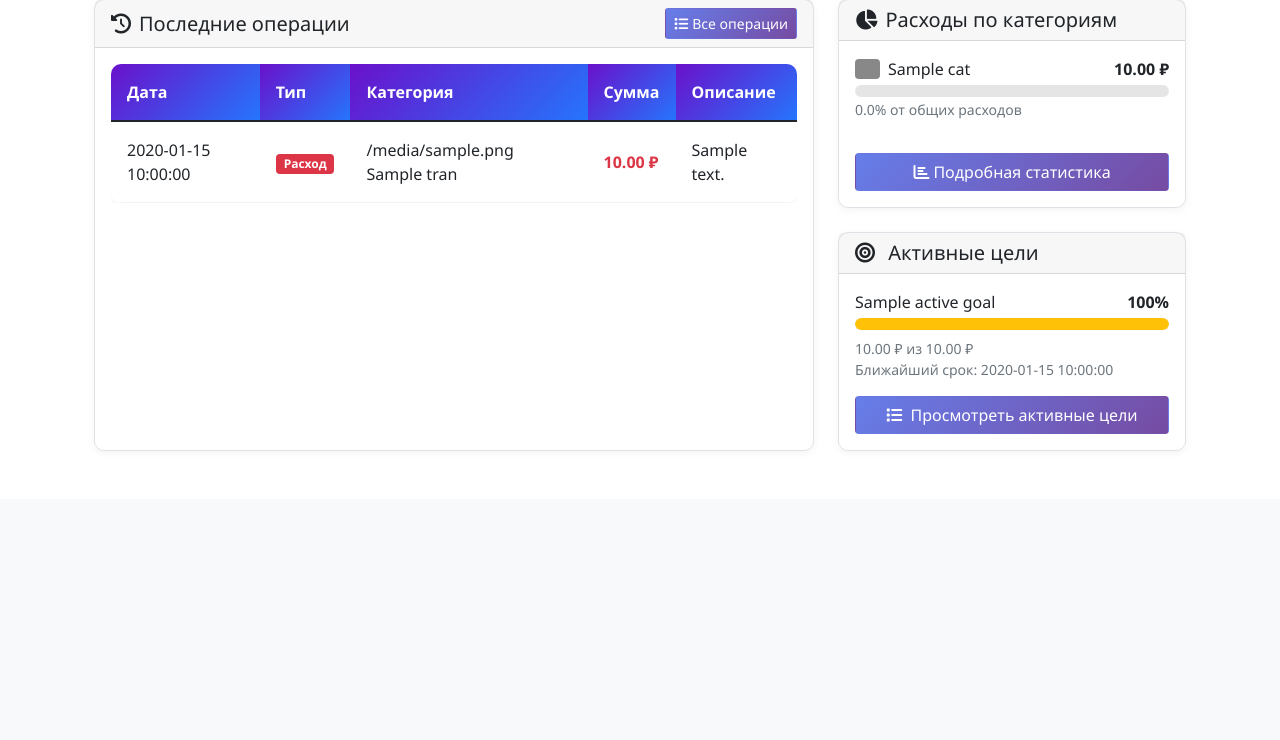
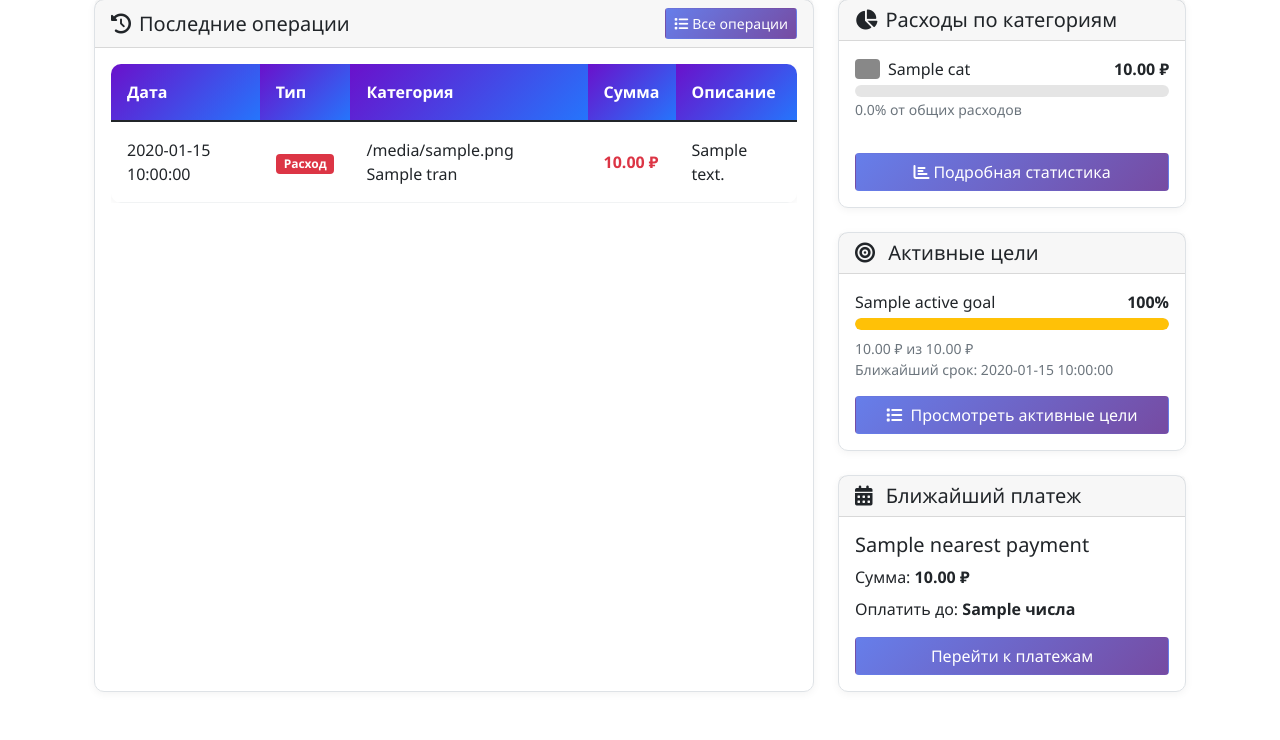
Before and after one commit to Alexander6996/home-budget, a Flask app: template templates/index.html in a window 1280 px wide. Shown: the part 863-1603 px from the top of the page. Before the commit the page ends 1314 px from the top, so only its background shows below. Run offline with Flask 3, Linux system fonts and the light colour scheme; the template is opened without the code that fills it: most values are stand-ins (such as "Sample title", 1, 10 or a date in 2020).

Commit message:
добавлены улучшения ежемесячных платежей

```diff
--- a/templates/index.html
+++ b/templates/index.html
@@ -432,6 +432,47 @@
                 </div>
 
             </div>
+
+            <!-- Ближайший ежемесячный платеж -->
+            <div class="card mt-4">
+                <div class="card-header">
+                    <h5 class="mb-0">
+                        <i class="fas fa-calendar-alt me-2"></i>
+                        Ближайший платеж
+                    </h5>
+                </div>
+
+                <div class="card-body">
+                    {% if nearest_payment %}
+                        <h5>{{ nearest_payment.name }}</h5>
+
+                        <p class="mb-2">
+                            Сумма:
+                            <strong>{{ "%.2f"|format(nearest_payment.amount) }} ₽</strong>
+                        </p>
+
+                        <p class="mb-3">
+                            Оплатить до:
+                            <strong>{{ nearest_payment.payment_day }} числа</strong>
+                        </p>
+
+                        <a href="{{ url_for('monthly.view_monthly_payments') }}"
+                           class="btn btn-modern-primary w-100">
+                            Перейти к платежам
+                        </a>
+                    {% else %}
+                        <div class="text-center py-2">
+                            <p class="text-muted mb-2">Нет ближайших платежей</p>
+
+                            <a href="{{ url_for('monthly.view_monthly_payments') }}"
+                               class="btn btn-modern-success">
+                                Добавить платеж
+                            </a>
+                        </div>
+                    {% endif %}
+                </div>
+            </div>
+
         </div>
     </div>
 </div>
```
Also changed, not shown: routes/main_routes.py (+34 -1 lines), routes/monthly_payment_routes.py (+40 -1 lines), templates/monthly_payments.html (+4 -15 lines), budget.db.
